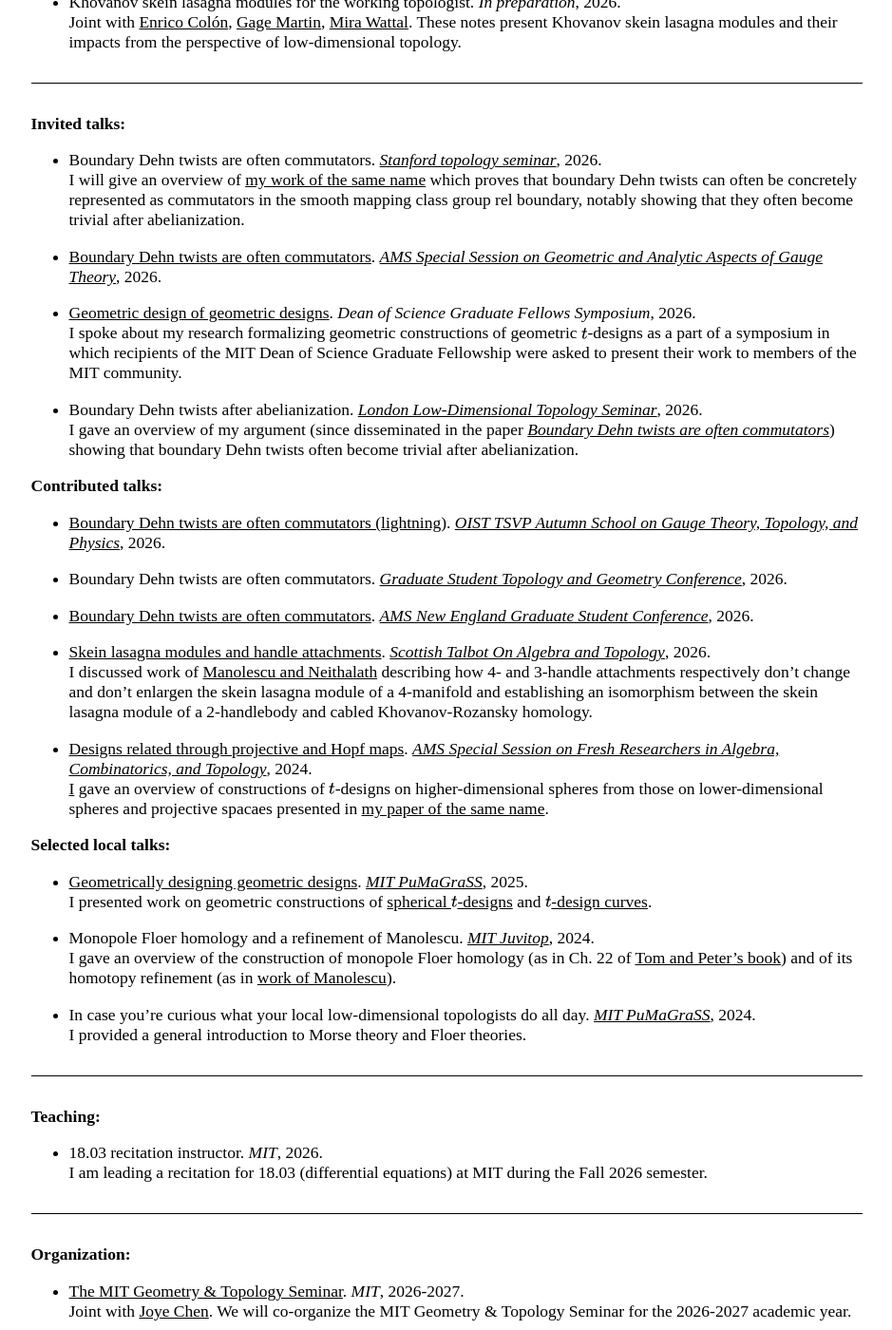
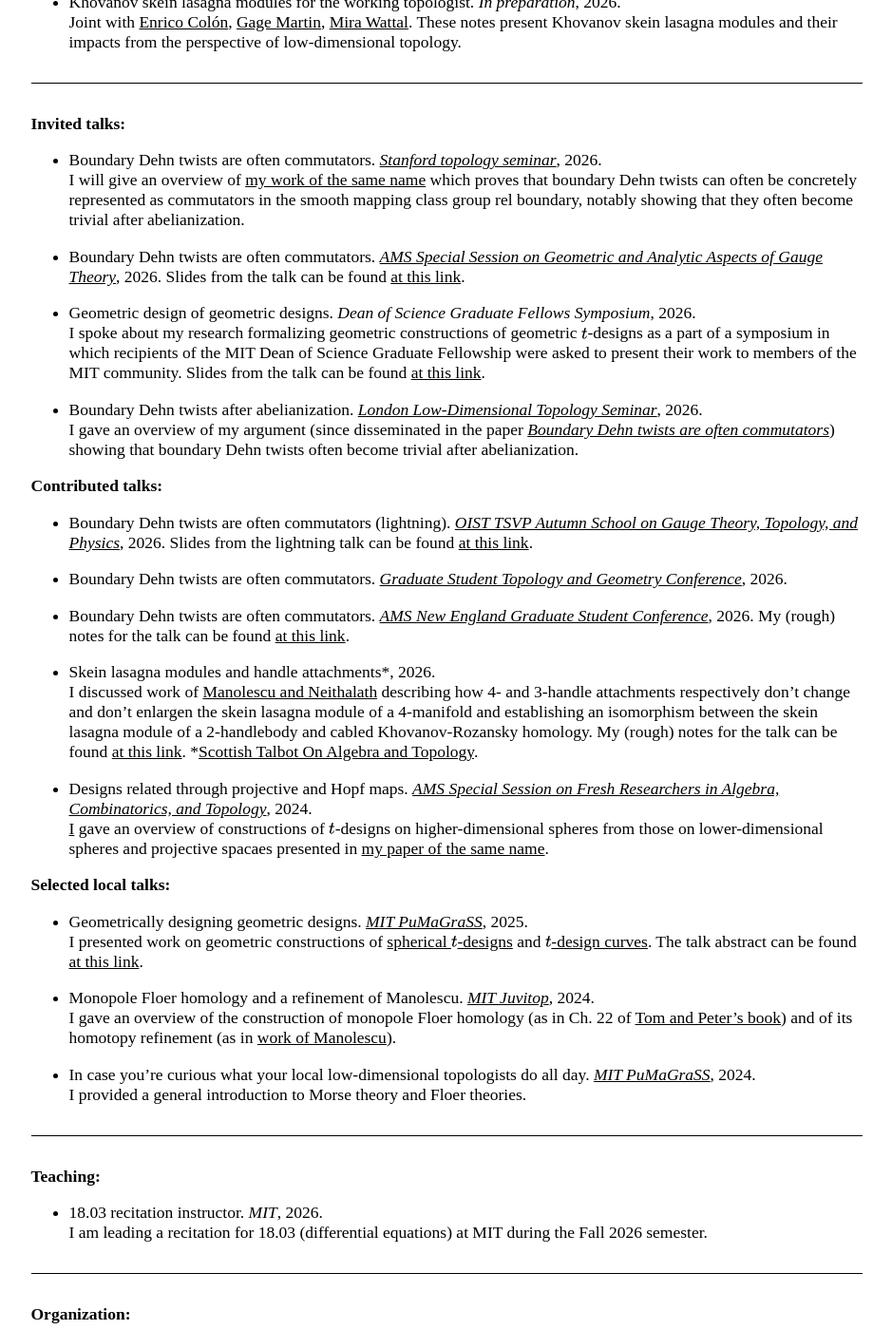
Before and after one commit to AyodejiLindblad/AyodejiLindblad.github.io, a Jekyll site: the page built from index.md, in a window 1280 px wide and 1400 px high, scrolled down 1458 px. Shown: the whole window at 95% size, without its empty margins (170-1109 px from the left). Built offline with Jekyll 4.4.1, drawn with Linux system fonts in a browser that asks for light colours; some web fonts are replaced.

Commit message:
Revise talk entries and add slide links
Updated talk titles and added links to slides for clarity.

```diff
--- a/index.md
+++ b/index.md
@@ -77,32 +77,35 @@ Joint with [Enrico Colón](https://www.math.harvard.edu/people/colon-enrico/), [
 * Boundary Dehn twists are often commutators. *[Stanford topology seminar](https://mathematics.stanford.edu/events/topology)*, 2026.
     I will give an overview of [my work of the same name](https://arxiv.org/pdf/2604.13194) which proves that boundary Dehn twists can often be concretely represented as commutators in the smooth mapping class group rel boundary, notably showing that they often become trivial after abelianization.
 
-* [Boundary Dehn twists are often commutators](talks/Boundary-Dehn-twists-are-often-commutators-(slides).pdf). *[AMS Special Session on Geometric and Analytic Aspects of Gauge Theory](https://meetings.ams.org/math/fall2026e/meetingapp.cgi/Paper/61828)*, 2026.
+* Boundary Dehn twists are often commutators. *[AMS Special Session on Geometric and Analytic Aspects of Gauge Theory](https://meetings.ams.org/math/fall2026e/meetingapp.cgi/Paper/61828)*, 2026.
+    Slides from the talk can be found [at this link](talks/Boundary-Dehn-twists-are-often-commutators-(slides).pdf).
 
-* [Geometric design of geometric designs](talks/Geometric-design-of-geometric-designs.pdf). *Dean of Science Graduate Fellows Symposium*, 2026.
-    I spoke about my research formalizing geometric constructions of geometric $t$-designs as a part of a symposium in which recipients of the MIT Dean of Science Graduate Fellowship were asked to present their work to members of the MIT community.
+* Geometric design of geometric designs. *Dean of Science Graduate Fellows Symposium*, 2026.
+    I spoke about my research formalizing geometric constructions of geometric $t$-designs as a part of a symposium in which recipients of the MIT Dean of Science Graduate Fellowship were asked to present their work to members of the MIT community. Slides from the talk can be found [at this link](talks/Geometric-design-of-geometric-designs.pdf).
 
 * Boundary Dehn twists after abelianization. *[London Low-Dimensional Topology Seminar](https://sites.google.com/view/londonlowdimensionaltopology)*, 2026.
     I gave an overview of my argument (since disseminated in the paper *[Boundary Dehn twists are often commutators](https://arxiv.org/pdf/2604.13194)*) showing that boundary Dehn twists often become trivial after abelianization.
 
 **Contributed talks:**
 
-* [Boundary Dehn twists are often commutators (lightning)](talks/Boundary-Dehn-twists-are-often-commutators-(lightning).pdf). *[OIST TSVP Autumn School on Gauge Theory, Topology, and Physics](https://sites.google.com/view/new-frontiers-in-gauge-theory/autumn-school?authuser=0)*, 2026.
+* Boundary Dehn twists are often commutators (lightning). *[OIST TSVP Autumn School on Gauge Theory, Topology, and Physics](https://sites.google.com/view/new-frontiers-in-gauge-theory/autumn-school?authuser=0)*, 2026.
+    Slides from the lightning talk can be found [at this link](talks/Boundary-Dehn-twists-are-often-commutators-(lightning).pdf).
 
 * Boundary Dehn twists are often commutators. *[Graduate Student Topology and Geometry Conference](https://www.gstgc2026.com/)*, 2026.
 
-* [Boundary Dehn twists are often commutators](talks/Boundary-Dehn-twists-are-often-commutators-(general-audience).pdf). *[AMS New England Graduate Student Conference](https://sites.google.com/brown.edu/amsgradconference/home)*, 2026.
+* Boundary Dehn twists are often commutators. *[AMS New England Graduate Student Conference](https://sites.google.com/brown.edu/amsgradconference/home)*, 2026.
+    My (rough) notes for the talk can be found [at this link](talks/Boundary-Dehn-twists-are-often-commutators-(general-audience).pdf).
 
-* [Skein lasagna modules and handle attachments](talks/Skein-lasagna-modules-and-handle-attachments.pdf). *[Scottish Talbot On Algebra and Topology](https://sites.google.com/view/stoat-workshop/home)*, 2026.
-    I discussed work of [Manolescu and Neithalath](https://www.degruyterbrill.com/document/doi/10.1515/crelle-2022-0021/html?lang=en&srsltid=AfmBOoqxU5Qjqk2STSb85QQrpKWQh0vum4-dj8cIoxs9kUAX-qHu2Zjn) describing how 4- and 3-handle attachments respectively don't change and don't enlargen the skein lasagna module of a 4-manifold and establishing an isomorphism between the skein lasagna module of a 2-handlebody and cabled Khovanov-Rozansky homology.
+* Skein lasagna modules and handle attachments*, 2026.
+    I discussed work of [Manolescu and Neithalath](https://www.degruyterbrill.com/document/doi/10.1515/crelle-2022-0021/html?lang=en&srsltid=AfmBOoqxU5Qjqk2STSb85QQrpKWQh0vum4-dj8cIoxs9kUAX-qHu2Zjn) describing how 4- and 3-handle attachments respectively don't change and don't enlargen the skein lasagna module of a 4-manifold and establishing an isomorphism between the skein lasagna module of a 2-handlebody and cabled Khovanov-Rozansky homology. My (rough) notes for the talk can be found [at this link](talks/Skein-lasagna-modules-and-handle-attachments.pdf). *[Scottish Talbot On Algebra and Topology](https://sites.google.com/view/stoat-workshop/home).
 
-* [Designs related through projective and Hopf maps](https://meetings.ams.org/math/spring2024e/meetingapp.cgi/Paper/34013). *[AMS Special Session on Fresh Researchers in Algebra, Combinatorics, and Topology](https://www.ams.org/meetings/sectional/2312_program_ss15.html)*, 2024.
+* Designs related through projective and Hopf maps. *[AMS Special Session on Fresh Researchers in Algebra, Combinatorics, and Topology](https://meetings.ams.org/math/spring2024e/meetingapp.cgi/Paper/34013)*, 2024.
     [I](https://www.instagram.com/p/C5qjPnHsUVS/?utm_source=ig_web_button_share_sheet&igsh=ZDNlZDc0MzIxNw%3D%3D&img_index=2) gave an overview of constructions of $t$-designs on higher-dimensional spheres from those on lower-dimensional spheres and projective spacaes presented in [my paper of the same name](https://rdcu.be/eSi5F).
 
 **Selected local talks:**
 
-* [Geometrically designing geometric designs](/talks/Geometrically-designing-geometric-designs.jpg). *[MIT PuMaGraSS](https://math.mit.edu/pumagrass/)*, 2025.
-    I presented work on geometric constructions of [spherical $t$\-designs](https://rdcu.be/eSi5F) and [$t$\-design curves](research/Asymptotically-optimal-t--design-curves-on-S3.pdf).
+* Geometrically designing geometric designs. *[MIT PuMaGraSS](https://math.mit.edu/pumagrass/)*, 2025.
+    I presented work on geometric constructions of [spherical $t$\-designs](https://rdcu.be/eSi5F) and [$t$\-design curves](research/Asymptotically-optimal-t--design-curves-on-S3.pdf). The talk abstract can be found [at this link](/talks/Geometrically-designing-geometric-designs.jpg).
 
 * Monopole Floer homology and a refinement of Manolescu. *[MIT Juvitop](https://math.mit.edu/juvitop/)*, 2024.
     I gave an overview of the construction of monopole Floer homology (as in Ch. 22 of [Tom and Peter's book](https://www.cambridge.org/core/books/monopoles-and-threemanifolds/24DFD24BB25BDDCFE28810998F5B6242)) and of its homotopy refinement (as in [work of Manolescu](https://msp.org/gt/2003/7-2/gt-v7-n2-p10-p.pdf)).
```
